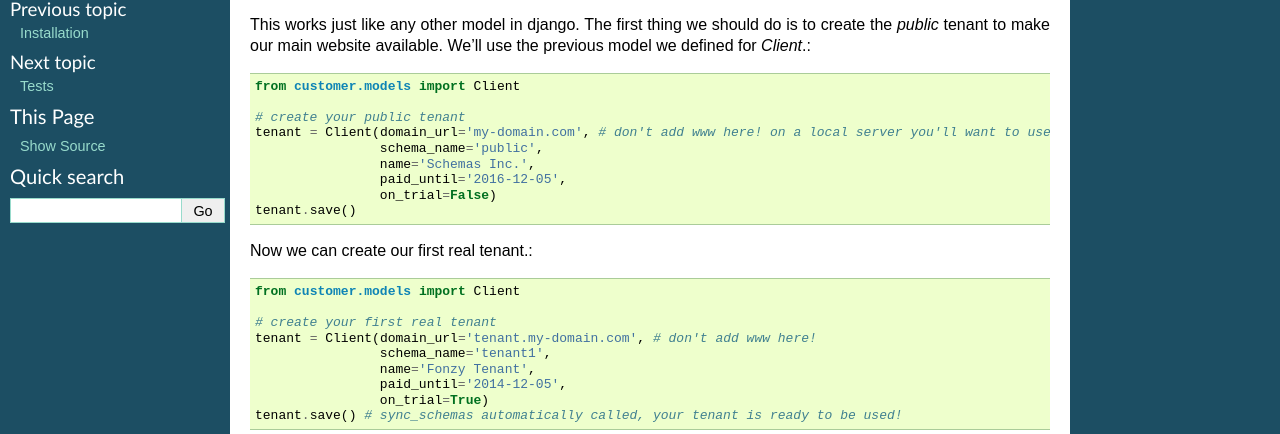
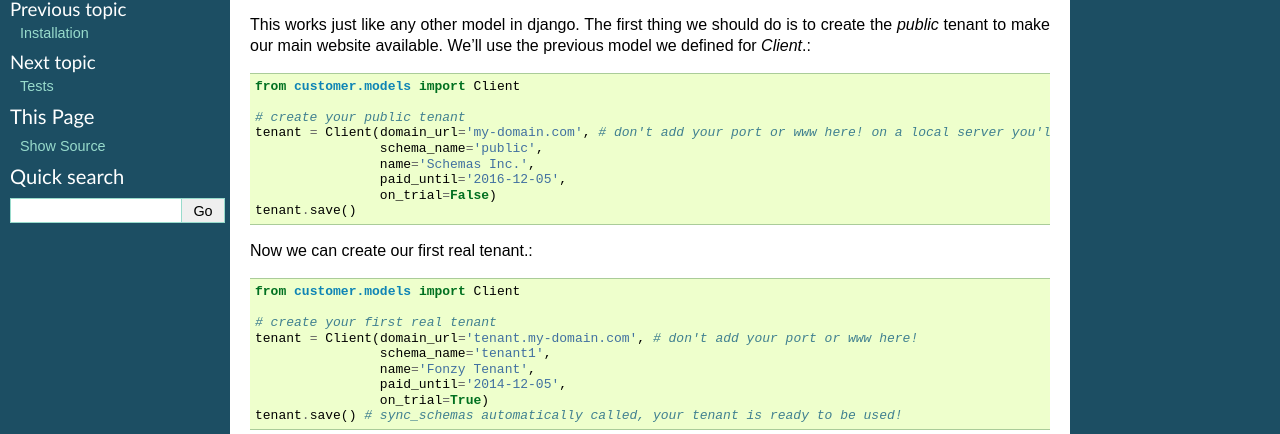
Before and after one commit to bernardopires/django-tenant-schemas, a Sphinx documentation site: the page built from docs/use.rst, in a window 1280 px wide. Shown: the part 134-568 px from the top of the page. Built offline with Sphinx 7.4.7, drawn with Linux system fonts in a browser that asks for light colours; the version number is read from the project's files by our own code.

Commit message:
don't use port number in domain_url

```diff
--- a/docs/use.rst
+++ b/docs/use.rst
@@ -8,7 +8,7 @@ This works just like any other model in django. The first thing we should do is
     from customer.models import Client
 
     # create your public tenant
-    tenant = Client(domain_url='my-domain.com', # don't add www here! on a local server you'll want to use localhost here
+    tenant = Client(domain_url='my-domain.com', # don't add your port or www here! on a local server you'll want to use localhost here
                     schema_name='public',
                     name='Schemas Inc.',
                     paid_until='2016-12-05',
@@ -20,7 +20,7 @@ Now we can create our first real tenant.::
     from customer.models import Client
 
     # create your first real tenant
-    tenant = Client(domain_url='tenant.my-domain.com', # don't add www here!
+    tenant = Client(domain_url='tenant.my-domain.com', # don't add your port or www here!
                     schema_name='tenant1',
                     name='Fonzy Tenant',
                     paid_until='2014-12-05',
```
